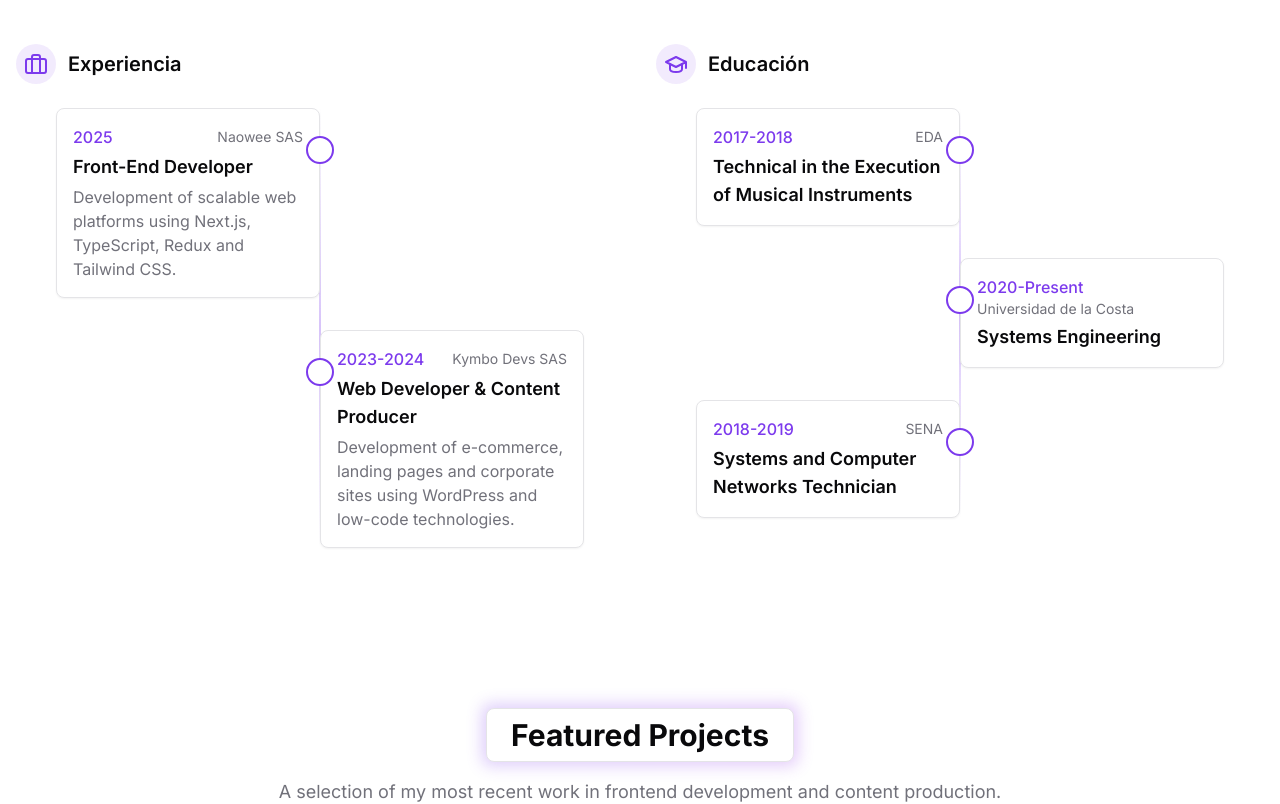
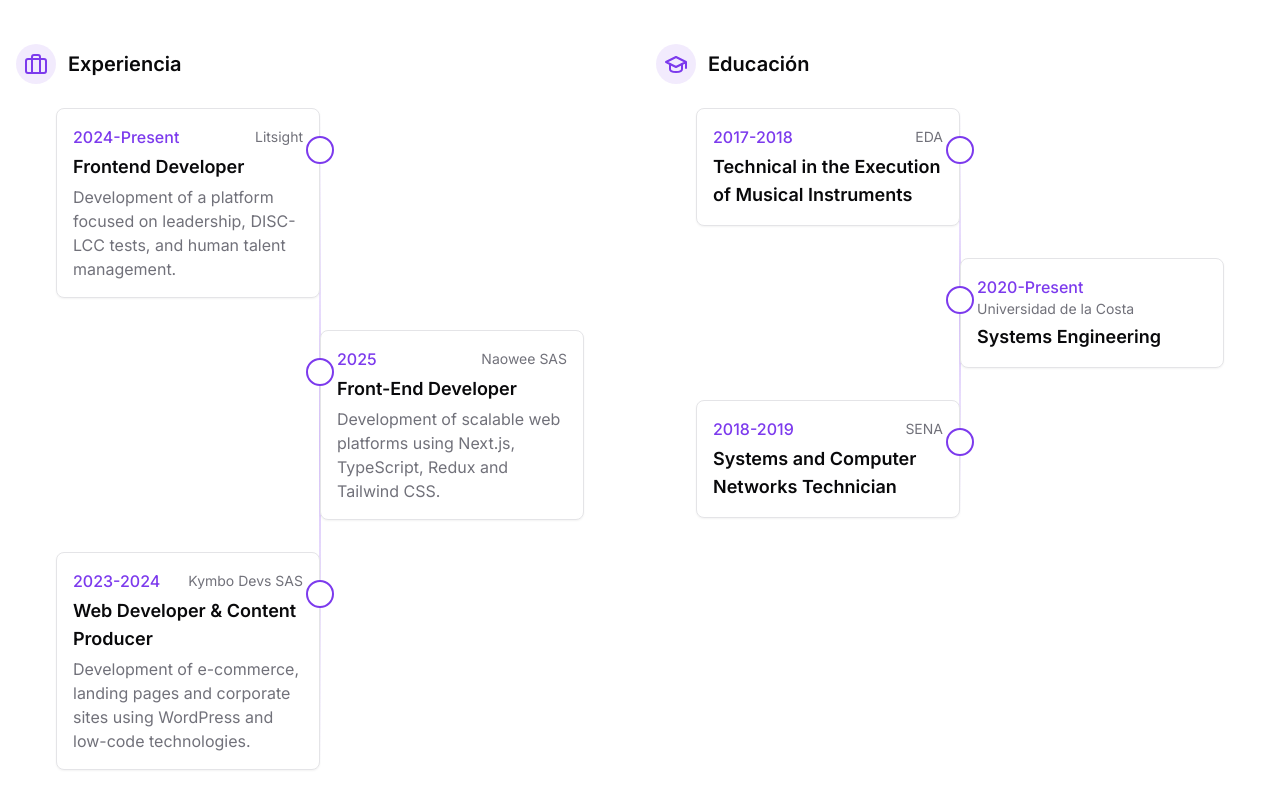
Before and after one commit to ingdanielen/portfolio, a Next.js app: page / in a window 1280 px wide. Shown: the part 1780-2584 px from the top of the page. Built offline with nearby package versions, Linux system fonts and the light colour scheme.

Commit message:
Update experience section in aboutContent to reflect new roles and responsibilities, including a new position as Frontend Developer at Litsight for 2024-Present. Adjust year formatting for consistency across entries.

```diff
--- a/src/constants/about.ts
+++ b/src/constants/about.ts
@@ -63,6 +63,7 @@ export const aboutContent = {
       },
     ],
     experience: [
+
       {
         year: "2023-2024",
         title: "Web Developer & Content Producer",
@@ -71,10 +72,17 @@ export const aboutContent = {
           "Desarrollo de e-commerce, landing pages y sitios corporativos usando WordPress y tecnologías low-code.",
       },
       {
-        year: "2025",
+        year: "2024-2025",
         title: "Front-End Developer",
         company: "Naowee SAS",
         description: "Desarrollo de plataformas web escalables usando Next.js, TypeScript, Redux y Tailwind CSS.",
+      },
+      {
+        year: "2025-Actualidad",
+        title: "Frontend Developer",
+        company: "Litsight",
+        description:
+          "Desarrollo de plataforma orientada a liderazgo, pruebas DISC-LCC y gestión de talento humano.",
       },
     ],
     education: [
@@ -160,6 +168,13 @@ export const aboutContent = {
     ],
     experience: [
       {
+        year: "2024-Present",
+        title: "Frontend Developer",
+        company: "Litsight",
+        description:
+          "Development of a platform focused on leadership, DISC-LCC tests, and human talent management.",
+      },
+      {
         year: "2025",
         title: "Front-End Developer",
         company: "Naowee SAS",
```
